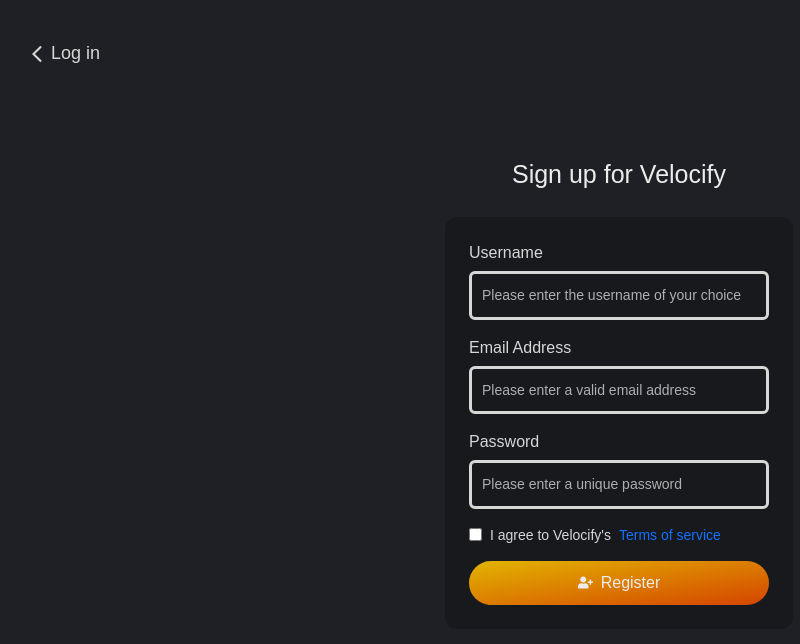
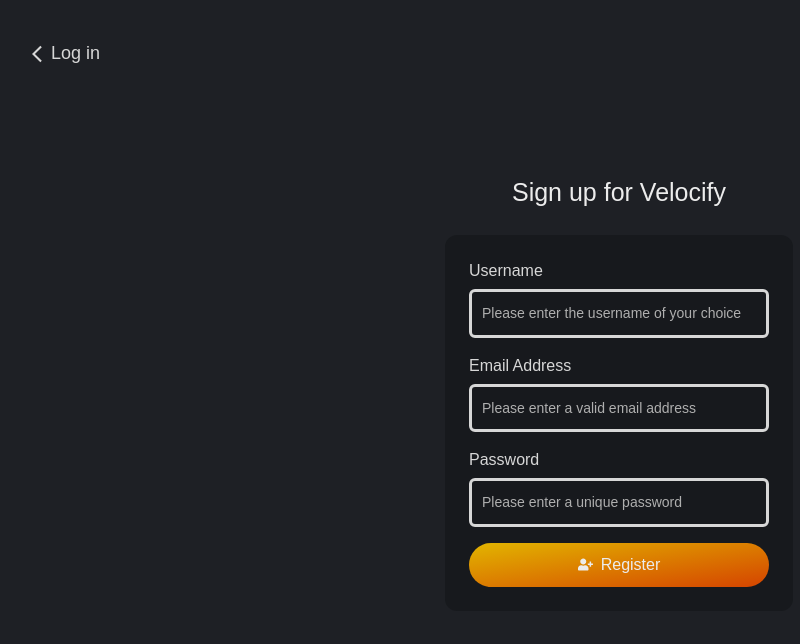
Before and after one commit to Humboorgir/Velocify-frontend, a Next.js app: page / in a window 1280 px wide. Shown: the top 644 px of the page, without its empty margins (21-821 px from the left). Built offline with nearby package versions, Linux system fonts and the light colour scheme; no server answers.

Commit message:
Remove required TOS agreement upon signing up

```diff
--- a/components/register/agreement.js
+++ /dev/null
@@ -1,13 +0,0 @@
-const Agreement = () => {
-  return (
-    <div className="flex w-[300px] flex-row items-center justify-start gap-2 text-sm">
-      <input className="mb-[1px]" type="checkbox" required /> I agree to
-      Velocify's{" "}
-      <a className="decoration-none text-link hover:underline" href="/terms">
-        Terms of service
-      </a>
-    </div>
-  );
-};
-
-export default Agreement;
--- a/pages/index.js
+++ b/pages/index.js
@@ -7,7 +7,6 @@
 import Username from "@/components/register/username";
 import Email from "@/components/register/email";
 import Password from "@/components/register/password";
-import Agreement from "@/components/register/agreement";
 import Submit from "@/components/register/submit";
 
 const BACKEND_ENDPOINT = process.env.NEXT_PUBLIC_BACKEND_ENDPOINT || "http://localhost:2000";
@@ -29,7 +28,6 @@
           <Username />
           <Email />
           <Password />
-          <Agreement />
           <Submit isProcessing={isProcessing} />
         </form>
       </div>
```
